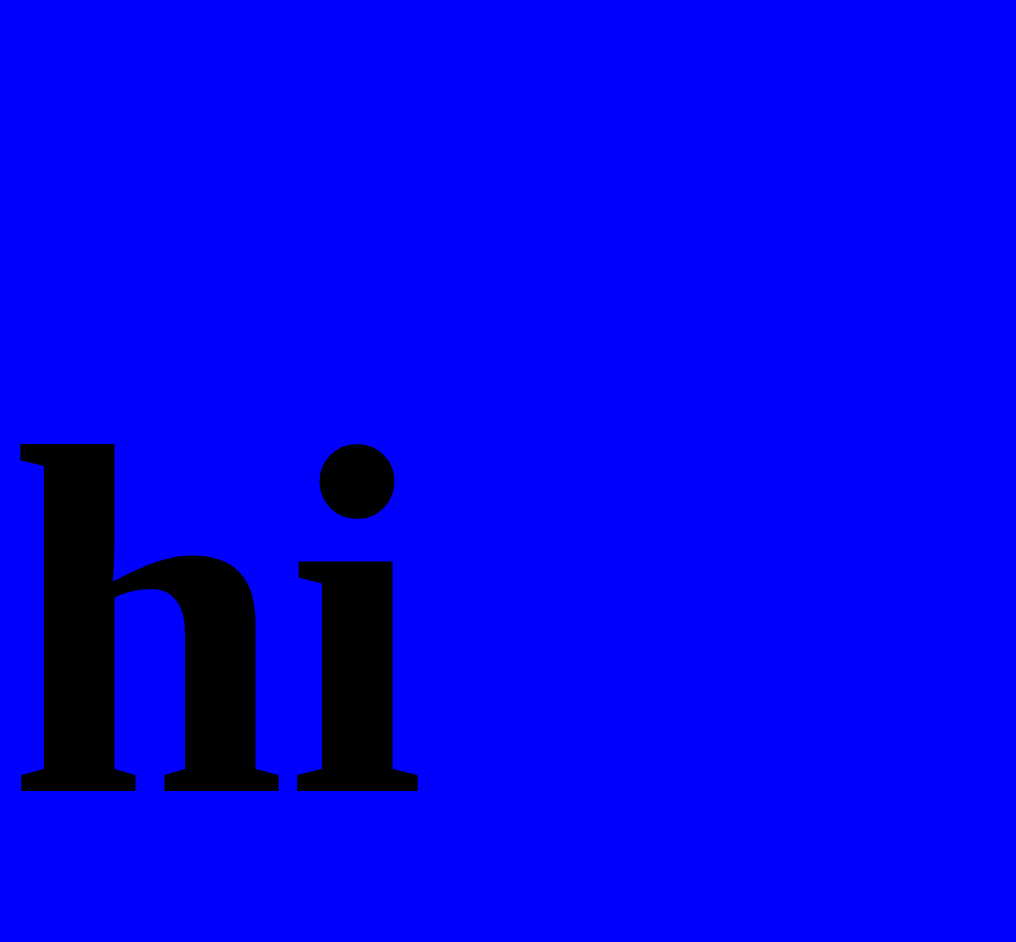
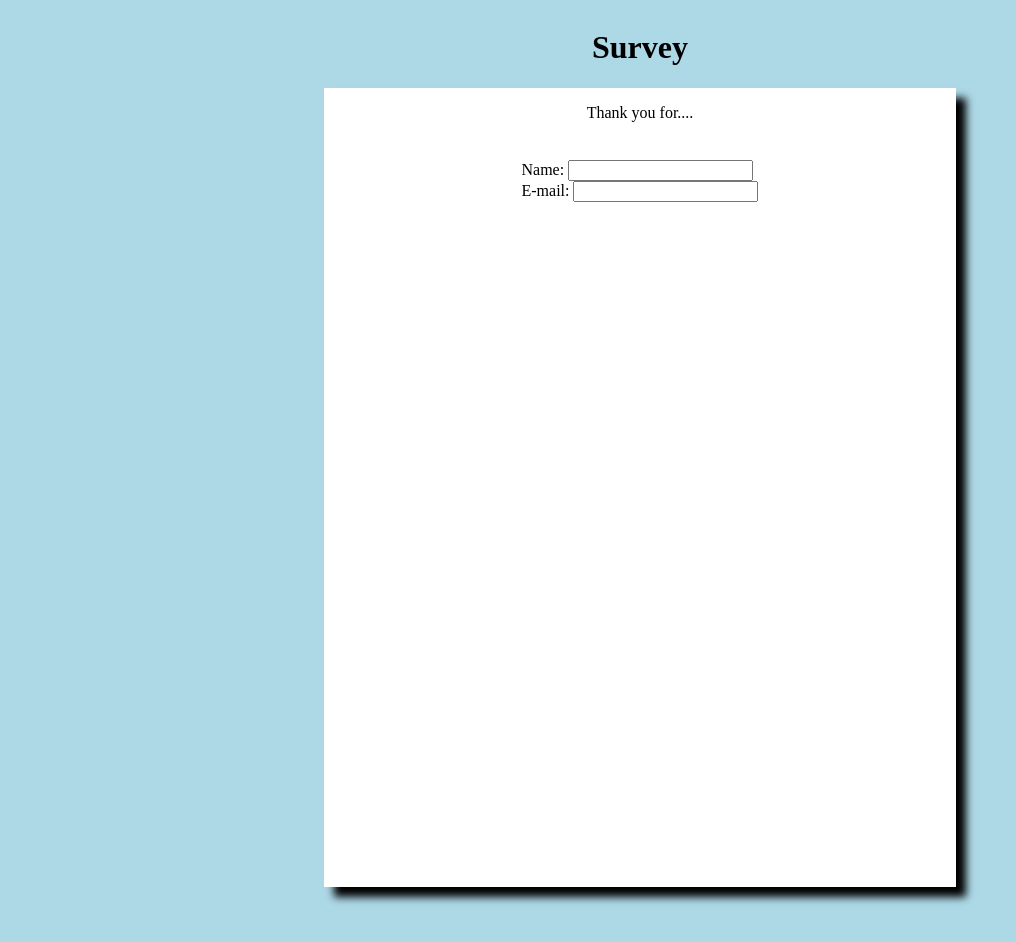
Before and after one commit to ericmiller777/Survey_Form_freeCodeCamp, a plain HTML site: page index.html in a window 1280 px wide. Shown: the whole page, without its empty margins (0-1016 px from the left). Drawn offline with Linux system fonts and the light colour scheme.

Commit message:
Testing grid layouts.

```diff
--- a/css/main.scss
+++ b/css/main.scss
@@ -1,8 +1,35 @@
-$blueblue: blue;
+$font-size: 25px;
+$background-color: lightblue;
+$form-div-background: white;
 
 body{
-    background-color: $blueblue;
+    background-color: $background-color;
+    display: grid;
+    grid-template-columns: 1fr 1fr 1fr 1fr;
+    grid-template-rows: 1fr 5fr 5fr 1fr;
+    grid-template-areas:
+        "header header header header"
+        ". form form ."
+        ". form form ."
+        "footer footer footer footer";
 }
+
+header{
+    grid-area: header;
+}
+.form-div{
+    background-color: $form-div-background;
+    grid-area: form;
+    box-shadow: 10px 10px 8px;
+    display: grid;
+    grid-template-rows: 1fr 10fr;
+    justify-items: center;
+}
+
 h1{
-    font-size: 500px;
+    text-align: center;
 }
+
+.survey-summary{
+    text-align: center;
+}
--- a/index.html
+++ b/index.html
@@ -2,10 +2,26 @@
 <html>
 <head>
 <meta charset="utf-8">
-<link rel="stylesheet" href="/css/main.css" type="text/css" >
+<link rel="stylesheet" href="/css/main.min.css" type="text/css" >
+<script src="https://cdn.freecodecamp.org/testable-projects-fcc/v1/bundle.js"></script>
 </head>
 <body>
-<h1>hi</h1>
+<header>
+    <h1 id="title">Survey</h1>
+</header>
+<div class="form-div">
+        <p id="description" class="survey-summary">Thank you for....</p>
+<form id=survey-form>
+    <div>
+        <label for="name">Name:</label>
+        <input type="text" id="name" name="user_name">
+      </div>
+      <div>
+        <label for="mail">E-mail:</label>
+        <input type="email" id="email" name="user_mail">
+      </div>
+</form>
+</div>
 <script>
 </script>
 </body>
```
Also changed, not shown: css/main.css (deleted), css/main.min.css (added), 2 other files.
